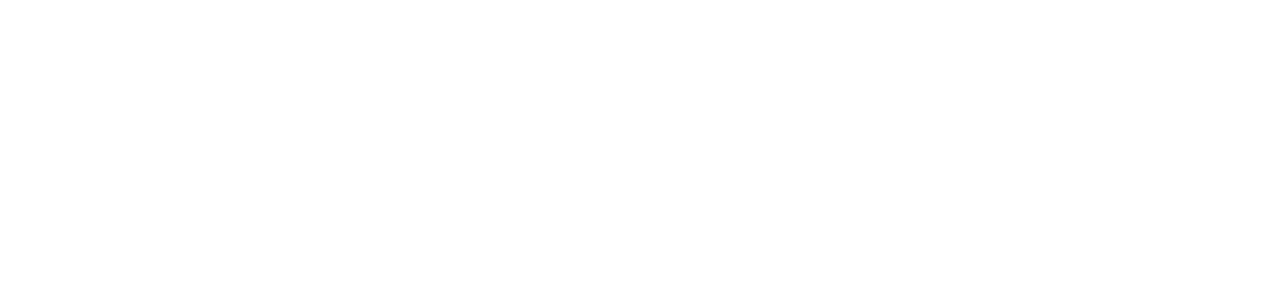
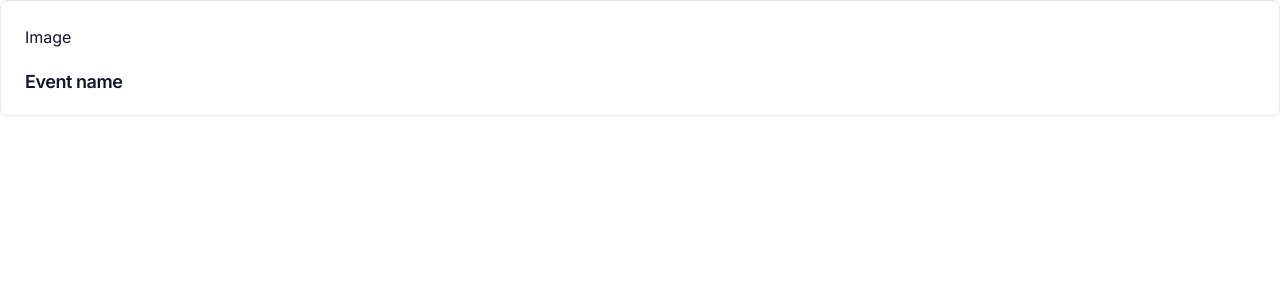
Before and after one commit to Ticketillo/Ticketillo, a React (Create React App) app in the folder packages/frontend/: page /event/1 in a window 1280 px wide. Before the commit this address had no page. Shown: the top 300 px of the page. Built offline with nearby package versions, Linux system fonts and the light colour scheme.

Commit message:
Event Card WIP

```diff
--- a/packages/frontend/public/index.html
+++ b/packages/frontend/public/index.html
@@ -24,6 +24,9 @@
       work correctly both with client-side routing and a non-root public URL.
       Learn how to configure a non-root public URL by running `npm run build`.
     -->
+    <link rel="preconnect" href="https://fonts.googleapis.com">
+<link rel="preconnect" href="https://fonts.gstatic.com" crossorigin>
+<link href="https://fonts.googleapis.com/css2?family=Inter:wght@100;200;300;400;500;600;700;800;900&display=swap" rel="stylesheet">
     <title>React App</title>
   </head>
   <body>
--- /dev/null
+++ b/packages/frontend/src/components/card.tsx
@@ -0,0 +1,35 @@
+import * as React from "react";
+
+import { cn } from "utils";
+
+const Card = React.forwardRef<HTMLDivElement, React.HTMLAttributes<HTMLDivElement>>(({ className, ...props }, ref) => (
+    <div ref={ref} className={cn("rounded-lg border bg-card text-card-foreground shadow-sm", className)} {...props} />
+));
+Card.displayName = "Card";
+
+const CardHeader = React.forwardRef<HTMLDivElement, React.HTMLAttributes<HTMLDivElement>>(({ className, ...props }, ref) => (
+    <div ref={ref} className={cn("flex flex-col space-y-1.5 p-6", className)} {...props} />
+));
+CardHeader.displayName = "CardHeader";
+
+const CardTitle = React.forwardRef<HTMLParagraphElement, React.HTMLAttributes<HTMLHeadingElement>>(({ className, ...props }, ref) => (
+    <h3 ref={ref} className={cn("text-lg font-semibold leading-none tracking-tight", className)} {...props} />
+));
+CardTitle.displayName = "CardTitle";
+
+const CardDescription = React.forwardRef<HTMLParagraphElement, React.HTMLAttributes<HTMLParagraphElement>>(
+    ({ className, ...props }, ref) => <p ref={ref} className={cn("text-sm text-muted-foreground", className)} {...props} />,
+);
+CardDescription.displayName = "CardDescription";
+
+const CardContent = React.forwardRef<HTMLDivElement, React.HTMLAttributes<HTMLDivElement>>(({ className, ...props }, ref) => (
+    <div ref={ref} className={cn("p-6 pt-0", className)} {...props} />
+));
+CardContent.displayName = "CardContent";
+
+const CardFooter = React.forwardRef<HTMLDivElement, React.HTMLAttributes<HTMLDivElement>>(({ className, ...props }, ref) => (
+    <div ref={ref} className={cn(" flex items-center p-6 pt-0", className)} {...props} />
+));
+CardFooter.displayName = "CardFooter";
+
+export { Card, CardHeader, CardFooter, CardTitle, CardDescription, CardContent };
--- /dev/null
+++ b/packages/frontend/src/modules/event/EventRouter.tsx
@@ -0,0 +1,9 @@
+import { RouteObject } from "react-router-dom";
+import EventScreen from "./pages/EventScreen";
+
+export const eventRouter: RouteObject[] = [
+    {
+        path: "/event/:id",
+        element: <EventScreen />,
+    },
+];
--- /dev/null
+++ b/packages/frontend/src/modules/event/components/EventCard/EventCard.tsx
@@ -0,0 +1,16 @@
+import { Card, CardContent, CardHeader, CardTitle } from "components/card";
+
+const EventCard = () => {
+    return (
+        <Card className="flex-row">
+            <CardHeader>Image</CardHeader>
+            <CardContent>
+                <CardTitle>
+                    <h6>Event name</h6>
+                </CardTitle>
+            </CardContent>
+        </Card>
+    );
+};
+
+export default EventCard;
--- /dev/null
+++ b/packages/frontend/src/modules/event/pages/EventScreen.tsx
@@ -0,0 +1,11 @@
+import EventCard from "../components/EventCard/EventCard";
+
+const EventScreen = () => {
+    return (
+        <div>
+            <EventCard />
+        </div>
+    );
+};
+
+export default EventScreen;
--- a/packages/frontend/src/router/Router.tsx
+++ b/packages/frontend/src/router/Router.tsx
@@ -3,6 +3,7 @@
 import { config } from "config";
 
 import HomePage from "modules/home/pages/HomePage";
+import { eventRouter } from "modules/event/EventRouter";
 
 const Routes = () => {
     return useRoutes([
@@ -10,6 +11,7 @@
             path: "/",
             element: <HomePage />,
         },
+        ...eventRouter,
     ]);
 };
 
--- a/packages/frontend/src/styles/globals.css
+++ b/packages/frontend/src/styles/globals.css
@@ -4,6 +4,8 @@
 
 @layer base {
     :root {
+        font-family: 'Inter', sans-serif;
+
         --background: 0 0% 100%;
         --foreground: 222.2 47.4% 11.2%;
 
```
Also changed, not shown: 1 other file (tests, documents, lock files or other folders).
